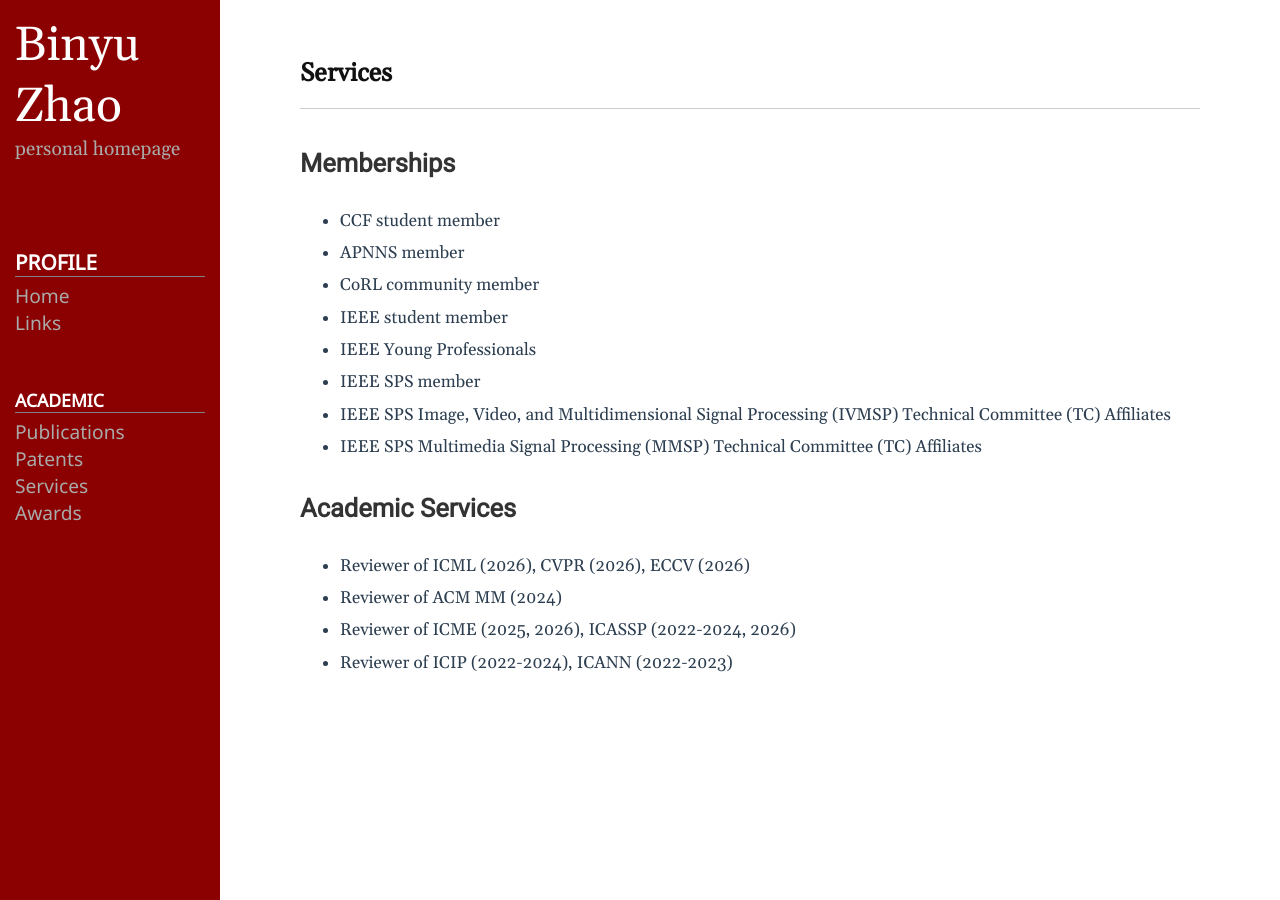
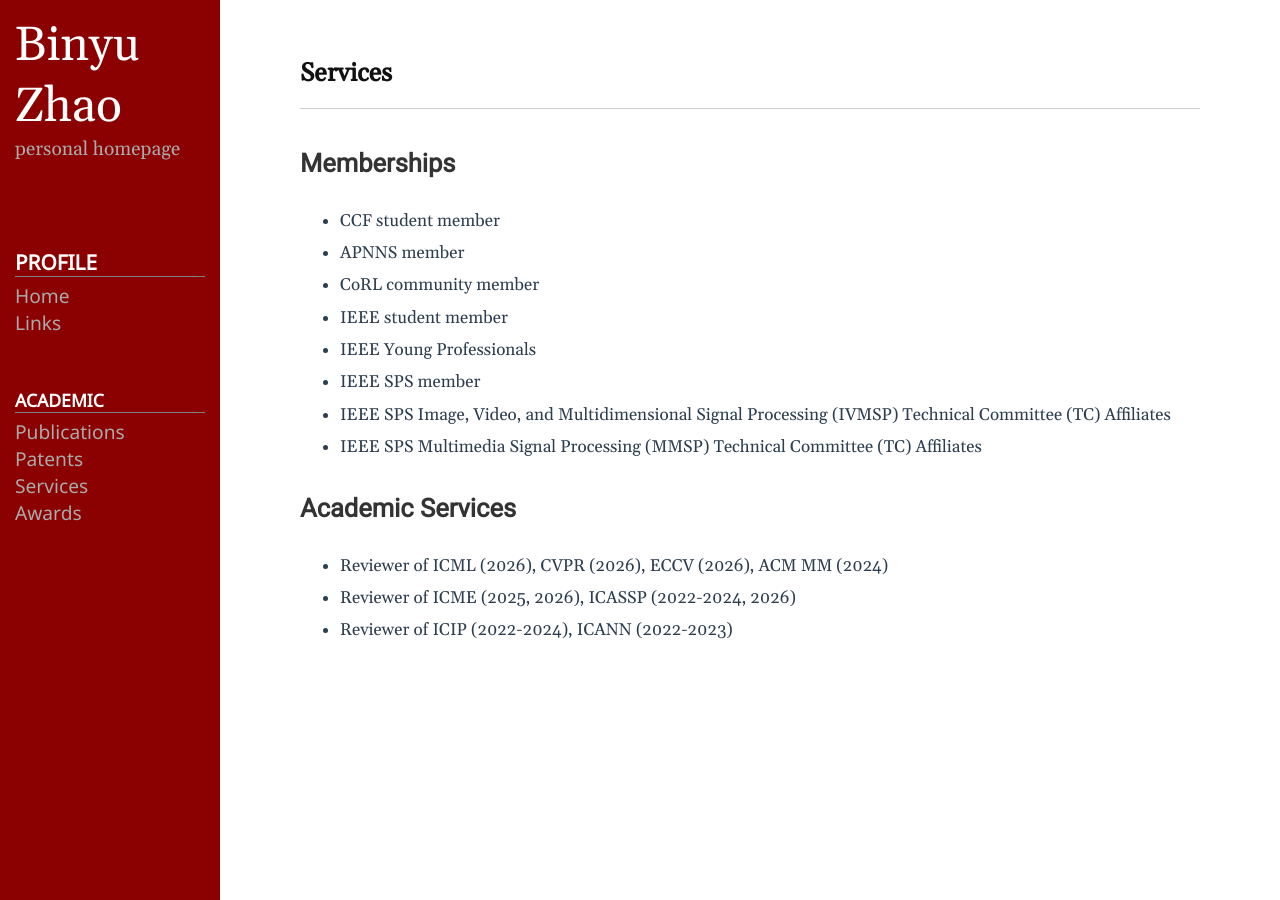
Before and after one commit to byzhaoAI/byzhaoAI.github.io, a Jekyll site: the page built from service.md, in a window 1280 px wide. Built offline with Jekyll 4.4.1, drawn with Linux system fonts in a browser that asks for light colours.

Commit message:
replace form

```diff
--- a/service.md
+++ b/service.md
@@ -17,7 +17,6 @@ permalink: /service/
 
 ## Academic Services
 
-- Reviewer of ICML (2026), CVPR (2026), ECCV (2026)
-- Reviewer of ACM MM (2024)
+- Reviewer of ICML (2026), CVPR (2026), ECCV (2026), ACM MM (2024)
 - Reviewer of ICME (2025, 2026), ICASSP (2022-2024, 2026)
 - Reviewer of ICIP (2022-2024), ICANN (2022-2023)
```
